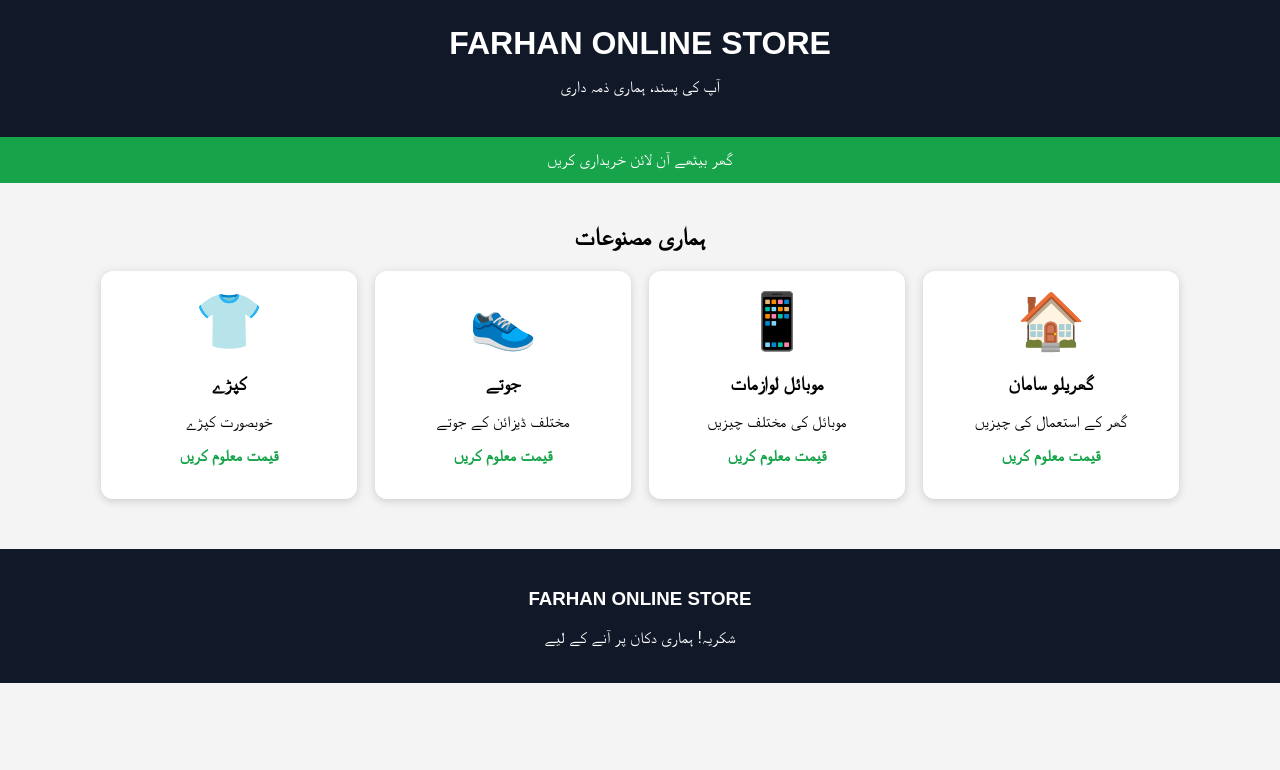
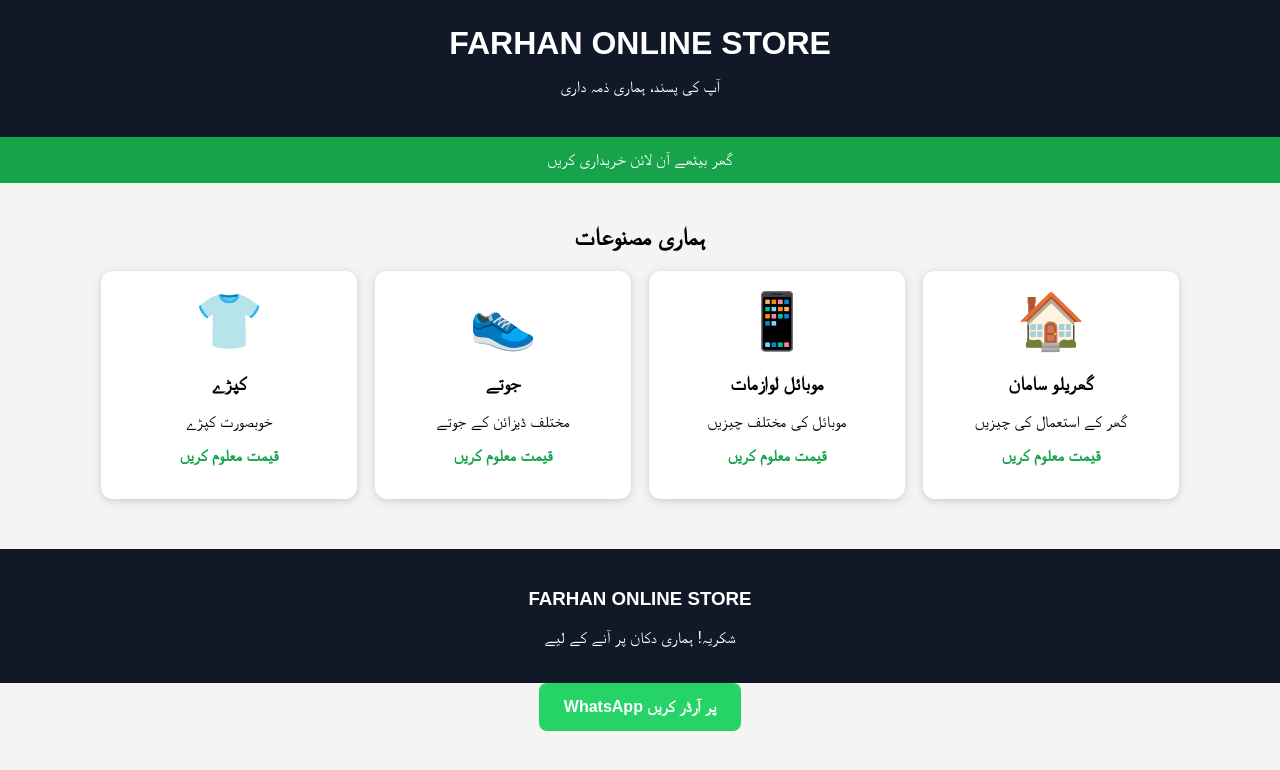
Before and after one commit to farhanarain12316100-create/mywebsite, a plain HTML site: page index.html in a window 1280 px wide. Drawn offline with Linux system fonts and the light colour scheme.

Commit message:
Add WhatsApp order button

```diff
--- a/index.html
+++ b/index.html
@@ -112,6 +112,8 @@ footer {
   <h3>FARHAN ONLINE STORE</h3>
   <p>شکریہ! ہماری دکان پر آنے کے لیے</p>
 </footer>
-
+<a href="https://wa.me/923117872701" target="_blank" style="display:inline-block;background:#25D366;color:white;padding:15px 25px;border-radius:8px;text-decoration:none;font-weight:bold;">
+  WhatsApp پر آرڈر کریں
+</a>
 </body>
 </html>
```
